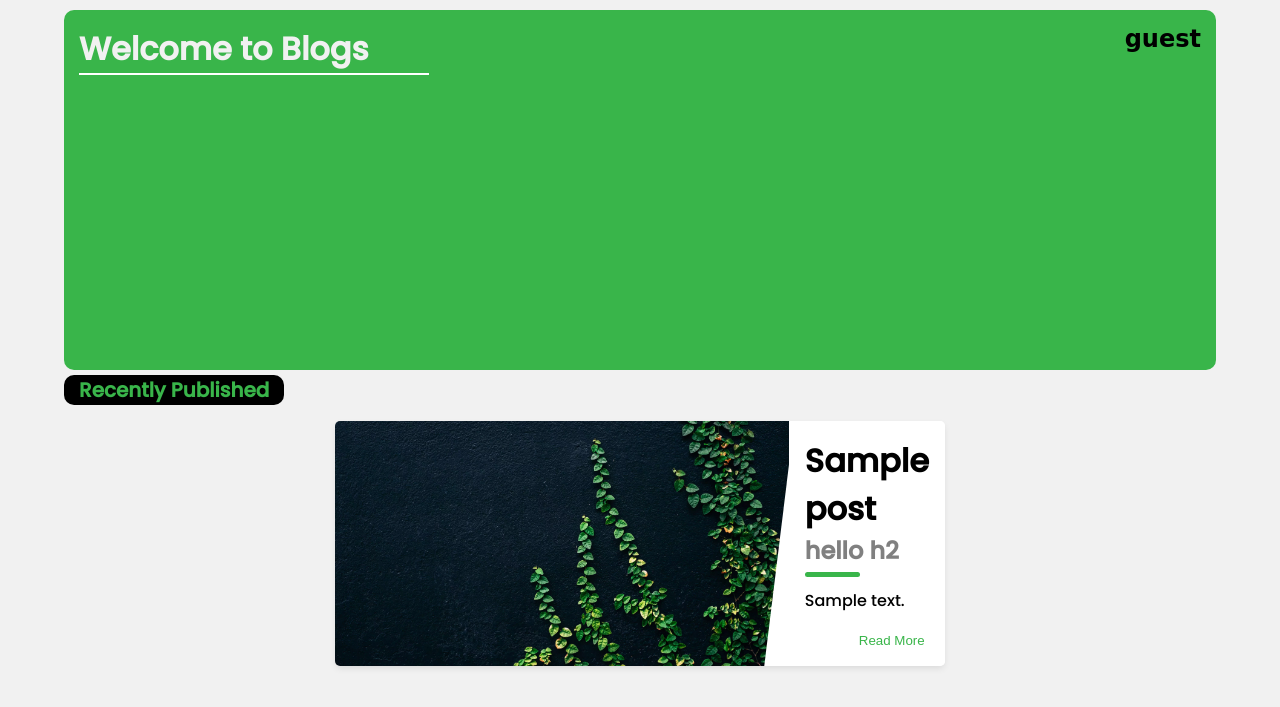
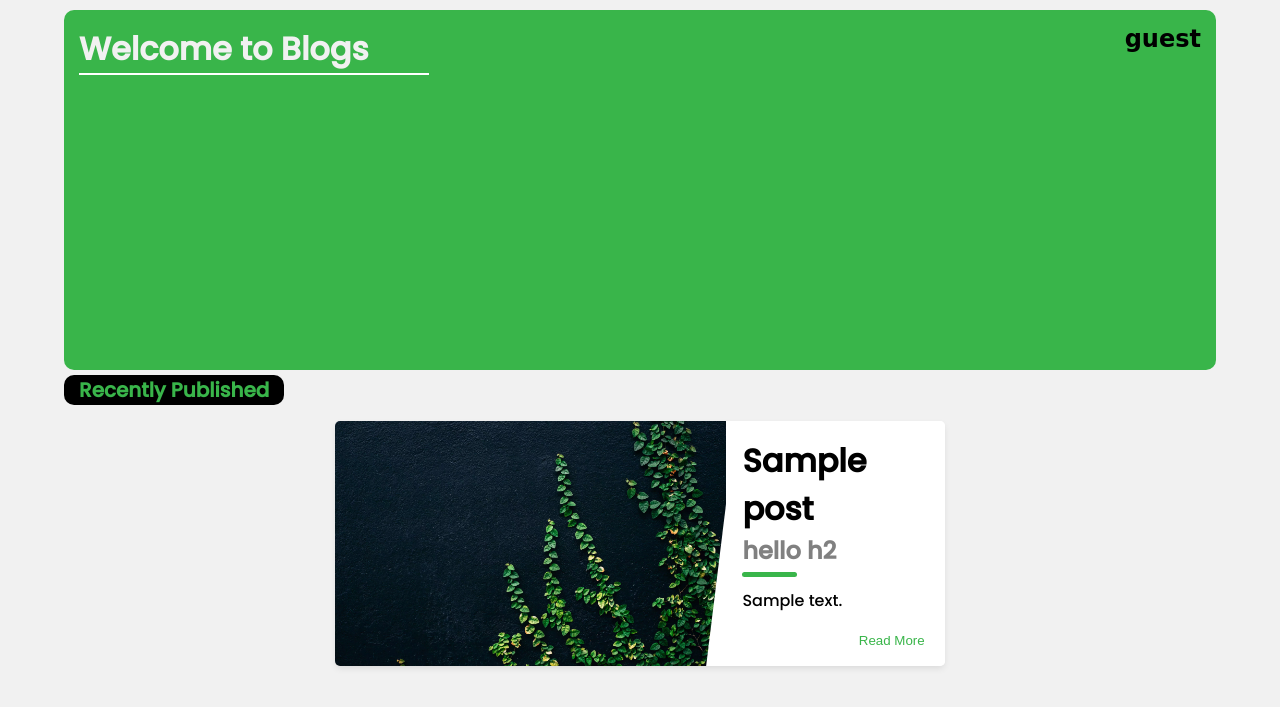
Before and after one commit to vidit-od/Blog-Website, a Django app: page /blogs in a window 1280 px wide. Shown: the top 707 px of the page. Run offline with Django 3.2, Linux system fonts and the light colour scheme; tables that the repository leaves empty hold one stand-in row (values such as "Sample post"); some web fonts are replaced.

Commit message:
css Glitch fix

```diff
--- a/static/style_blog.css
+++ b/static/style_blog.css
@@ -160,7 +160,7 @@ color:black
     display: flex;
   }
   .meta{
-    width: 150%;
+    width: 70%;
   }
   .image{
     width: 100%;
@@ -172,11 +172,11 @@ color:black
     content: "";
     position: absolute;
     background-color: white;
-    width: 40px;
+    width: 70px;
     height: 350px;
     z-index: -1;
     top: 0%;
-    left: -10%;
+    left: -5%;
     transform: rotateZ(7deg);
   }
   .description button{
```
